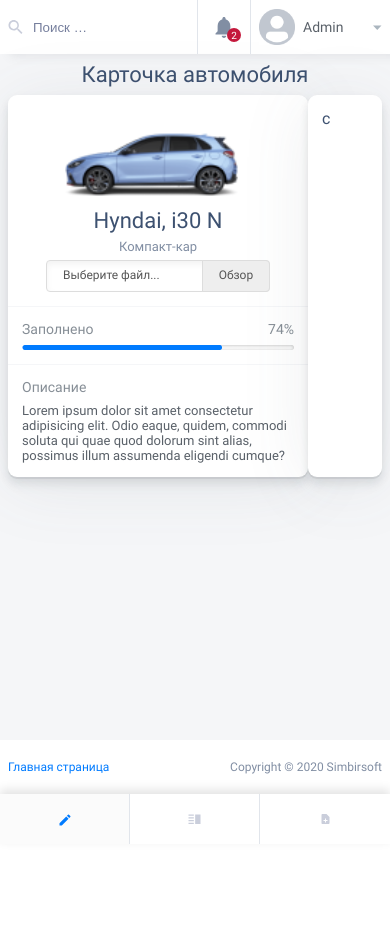
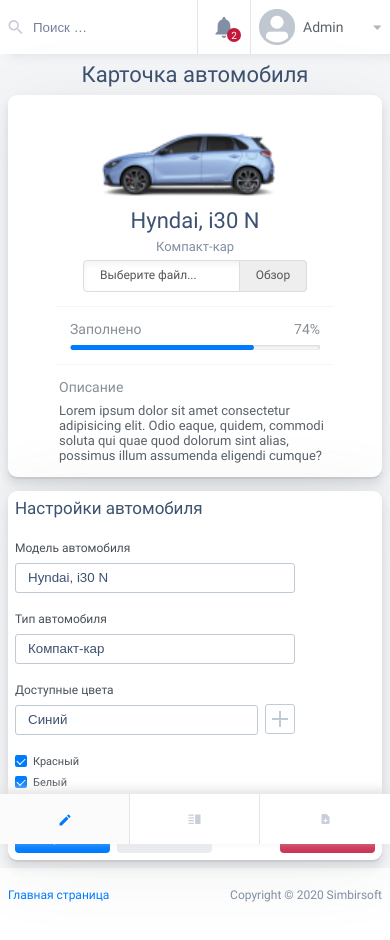
Before and after one commit to PolyantsevYury/need-for-drive, a React (Create React App) app: page /admin/car-setting in a window 390 px wide. Shown: the top 940 px of the page. Before the commit the page ends 844 px from the top, so only its background shows below. Built offline with nearby package versions, Linux system fonts and the light colour scheme; what react-geocode would draw is missing.

Commit message:
Add form-card, Add adaptive for mobile

```diff
--- a/src/components/adminPage/carSetting/CarSetting.js
+++ b/src/components/adminPage/carSetting/CarSetting.js
@@ -2,23 +2,26 @@ import React from "react";
 import "./CarSetting.scss";
 import { Form, Formik } from "formik";
 import { Button } from "../../common/buttons/Buttons";
-import { Checkbox } from "../../common/forms/Forms";
+import { Checkbox, Text } from "../../common/forms/Forms";
 import modelExample from "../../../assets/images/adminModel.png";
 import progressBar from "../../../assets/images/progressBar.png";
+import plusIcon from "../../../assets/images/icons/plus_icon.svg";
 
 const CarSetting = () => {
-  const periodOptions = [
-    { key: "За год", value: "year" },
-    { key: "За месяц", value: "month" },
-    { key: "За неделю", value: "week" },
-    { key: "За день", value: "day" },
+  const colorOptions = [
+    { label: "Красный", value: "Красный", checked: true },
+    { label: "Белый", value: "Белый", checked: true },
+    { label: "Черный", value: "Черный", checked: true },
   ];
   const initialValues = {
-    period: "week",
-    model: "all",
-    city: "Ульяновск",
-    status: "process",
+    model: "Hyndai, i30 N",
+    modelType: "Компакт-кар",
+    colors: "Синий",
   };
+  // eslint-disable-next-line no-console
+  const onFilterSubmit = (value) => console.log(value);
+  // eslint-disable-next-line no-console
+  const onCheck = () => console.log("Check");
 
   return (
     <div className="car-setting">
@@ -57,7 +60,57 @@ const CarSetting = () => {
             </article>
           </div>
         </div>
-        <div className="content__card car-setting__form-card">c</div>
+        <div className="content__card car-setting__form-card form-card">
+          <Formik initialValues={initialValues} onSubmit={onFilterSubmit}>
+            <Form className="form-card__form">
+              <h4 className="form-card__title">Настройки автомобиля</h4>
+              <div className="form-card__form-items">
+                <div className="form-card__form-item">
+                  <Text
+                    title="Модель автомобиля"
+                    placeholder="Hyndai, i30 N"
+                    type="text"
+                  />
+                </div>
+                <div className="form-card__form-item">
+                  <Text
+                    title="Тип автомобиля"
+                    placeholder="Компакт-кар"
+                    type="text"
+                  />
+                </div>
+                <div className="form-card__form-item">
+                  <Text
+                    title="Доступные цвета"
+                    placeholder="Синий"
+                    type="text"
+                  />
+                  <button className="form-card__clr-btn" type="button">
+                    <img src={plusIcon} alt=" " />
+                  </button>
+                </div>
+              </div>
+              <div className="form-card__checkbox">
+                <Checkbox
+                  direction="column"
+                  items={colorOptions}
+                  onChange={onCheck}
+                />
+              </div>
+              <div className="form-card__footer">
+                <div className="form-card__container">
+                  <Button additionalStyles="button__admin">Сохранить</Button>
+                  <Button additionalStyles="button__admin button__admin-cancel">
+                    Отменить
+                  </Button>
+                </div>
+                <Button additionalStyles="button__admin button__admin-delete">
+                  Удалить
+                </Button>
+              </div>
+            </Form>
+          </Formik>
+        </div>
       </div>
     </div>
   );
--- a/src/components/adminPage/carSetting/CarSetting.scss
+++ b/src/components/adminPage/carSetting/CarSetting.scss
@@ -6,21 +6,33 @@
 
   &__content {
     display: flex;
+    height: 100%;
+
+    @media (max-width: $max-tablet) {
+      flex-direction: column;
+    }
   }
 
   &__info-card {
     width: 300px;
+    margin-right: 14px;
+
+    @media (max-width: $max-tablet) {
+      margin-right: 0;
+      margin-bottom: 14px;
+      width: 100%;
+    }
   }
 
   &__form-card {
     flex-grow: 1;
-    padding: 14px;
   }
 }
 
 .info-card {
   display: flex;
   flex-direction: column;
+  align-items: center;
 
   &__model {
     padding: 14px;
@@ -55,6 +67,7 @@
     padding: 14px;
     display: flex;
     flex-direction: column;
+    align-items: center;
     color: #868E96;
     font-size: 14px;
     border-top: 1px solid #F5F6F8;
@@ -65,6 +78,8 @@
     display: flex;
     justify-content: space-between;
     margin-bottom: 8px;
+    max-width: 250px;
+    width: 100%;
 
     h4 {
       font-weight: 400;
@@ -72,12 +87,15 @@
   }
 
   &__progress-bar {
-
+    width: 100%;
+    max-width: 250px;
   }
 
   &__description {
     padding: 14px;
     color: #868E96;
+    width: 100%;
+    max-width: 300px;
   }
 
   &__description-title {
@@ -89,6 +107,86 @@
   &__description-text {
     font-size: 13px;
     color: #5A6169;
+  }
+}
+
+.form-card {
+  padding: 14px;
+
+  @media (max-width: $max-mobile) {
+    padding: 7px;
+  }
+
+  &__container {
+    display: flex;
+  }
+
+  &__title {
+    font-size: 17px;
+    font-weight: 400;
+    margin-bottom: 24px;
+  }
+
+  &__form {
+    display: flex;
+    flex-direction: column;
+    justify-content: space-between;
+    height: 100%;
+  }
+
+  &__form-items {
+    display: flex;
+    flex-wrap: wrap;
+    justify-content: space-between;
+  }
+
+  &__form-item {
+    margin-right: 14px;
+    max-width: 280px;
+    width: 100%;
+    display: flex;
+    align-items: center;
+  }
+
+  &__clr-btn {
+    cursor: pointer;
+    background-color: #fff;
+    border: 0.5px solid #BECAD6;
+    height: 30px;
+    width: 30px;
+    border-radius: 3px;
+    display: flex;
+    align-items: center;
+    justify-content: center;
+    margin-left: 7px;
+  }
+
+  &__footer {
+    margin-top: 14px;
+    display: flex;
+    justify-content: space-between;
+  }
+
+  &__checkbox {
+    input {
+      &:checked + label {
+        color: #495057 !important;
+        font-size: 11px;
+        &::before {
+          background-color: $clr-main-blue;
+          border: none !important;
+          border-radius: 2px;
+        }
+        &::after {
+          width: 7px !important;
+          height: 4px !important;
+          left: 5px;
+          bottom: 3px;
+          border-color: #fff;
+          border-width: 1px;
+        }
+     }
+    }
   }
 }
 
--- a/src/components/common/buttons/Buttons.scss
+++ b/src/components/common/buttons/Buttons.scss
@@ -55,6 +55,20 @@
     line-height: 13px;
   }
 
+  &__admin-cancel {
+    background-color: #E9ECEF;
+    color: $clr-blue-dark;
+    margin-left: 14px;
+
+    @media (max-width: $max-mobile) {
+      margin-left: 7px;
+    }
+  }
+
+  &__admin-delete {
+    background-color: #CB3656;
+  }
+
   &__login {
     width: 110px;
   }
--- a/src/components/common/forms/Forms.scss
+++ b/src/components/common/forms/Forms.scss
@@ -181,7 +181,7 @@
   width: 100%;
   display: flex;
   flex-direction: column;
-  margin-bottom: 15px;
+  margin-bottom: 20px;
 
   &__title {
     font-weight: normal;
```
Also changed, not shown: src/assets/images/icons/plus_icon.svg (added).
